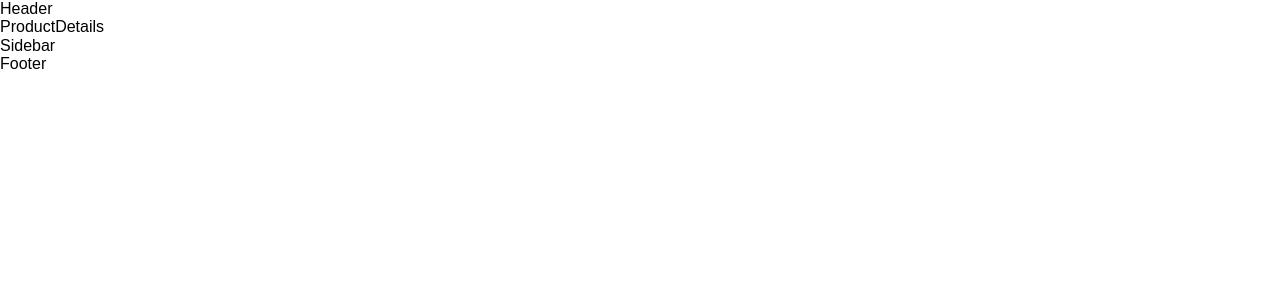
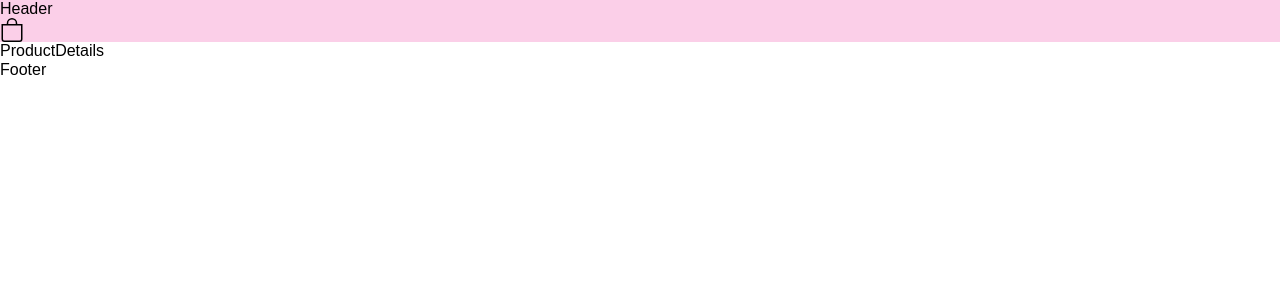
Before and after one commit to Prabakara-N/react-ecommerce, a React (Create React App) app: page /product/1 in a window 1280 px wide. Shown: the top 300 px of the page. Built offline with nearby package versions, Linux system fonts and the light colour scheme; no server answers.

Commit message:
sidebar added

```diff
--- a/src/components/Header.js
+++ b/src/components/Header.js
@@ -1,7 +1,23 @@
-import React from "react";
+import React, { useContext } from "react";
+// sidebar context
+import { SidebarContext } from "../contexts/SidebarContext";
+
+// import icons
+import { BsBag } from "react-icons/bs";
 
 const Header = () => {
-  return <div>Header</div>;
+  const { isOpen, setIsOpen } = useContext(SidebarContext);
+  return (
+    <header className="bg-pink-200">
+      <div>Header</div>
+      <div
+        onClick={() => setIsOpen(!isOpen)}
+        className="cursor-pointer flex relative"
+      >
+        <BsBag className="text-2xl" />
+      </div>
+    </header>
+  );
 };
 
 export default Header;
--- a/src/components/Sidebar.js
+++ b/src/components/Sidebar.js
@@ -14,8 +14,24 @@
 import { SidebarContext } from "../contexts/SidebarContext";
 
 const Sidebar = () => {
-  const { isOpen, setIsOpen } = useContext(SidebarContext);
-  return <div>Sidebar</div>;
+  const { isOpen, setIsOpen, handleClose } = useContext(SidebarContext);
+  return (
+    <div
+      className={`${
+        isOpen ? "right-0" : "-right-full"
+      } w-full bg-white fixed top-0 h-full shadow-2xl md:w-[35vw] xl:max-w-[30vw] transition-all duration-300 z-20 px-4 lg:px-[35px]`}
+    >
+      <div className="flex items-center justify-between py-6 border-b">
+        <div className="uppercase text-sm font-semibold">Shopping Bag (0)</div>
+        <div
+          onClick={handleClose}
+          className="cursor-pointer w-8 h-8 flex justify-center items-center"
+        >
+          <IoMdArrowForward className="text-2xl" />
+        </div>
+      </div>
+    </div>
+  );
 };
 
 export default Sidebar;
```
